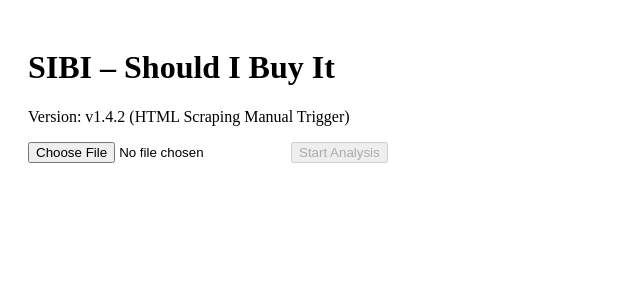
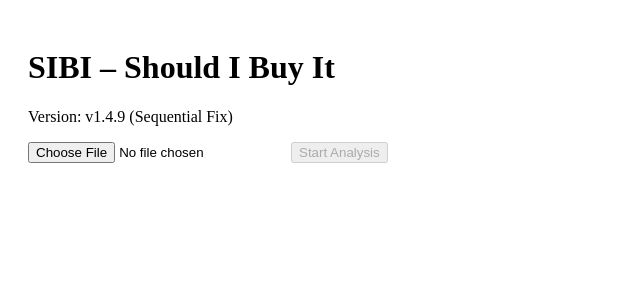
Before and after one commit to bert386/SIBIdev1, a React (Vite) app: page / in a window 1280 px wide. Shown: the top 300 px of the page, without its empty margins (0-640 px from the left). Built offline with nearby package versions, Linux system fonts and the light colour scheme.

Commit message:
Update App.jsx

```diff
--- a/src/App.jsx
+++ b/src/App.jsx
@@ -66,7 +66,7 @@ export default function App() {
   return (
     <div style={{ padding: 20 }}>
       <h1>SIBI – Should I Buy It</h1>
-      <p>Version: v1.4.2 (HTML Scraping Manual Trigger)</p>
+      <p>Version: v1.4.9 (Sequential Fix)</p>
       <input type="file" accept="image/*" onChange={e => setFile(e.target.files[0])} />
       <button onClick={handleUpload} disabled={loading || !file} style={{ marginLeft: 10 }}>
         Start Analysis
```
